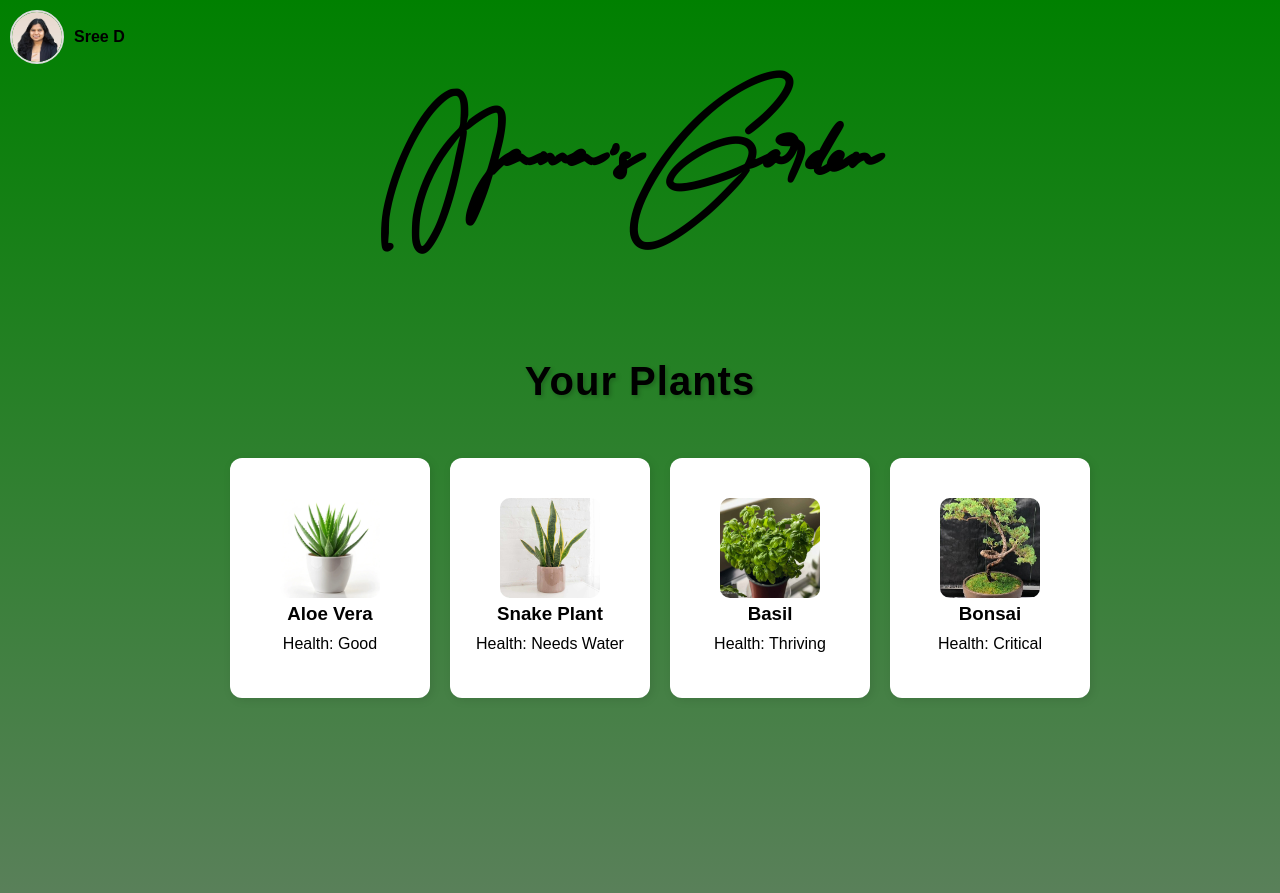
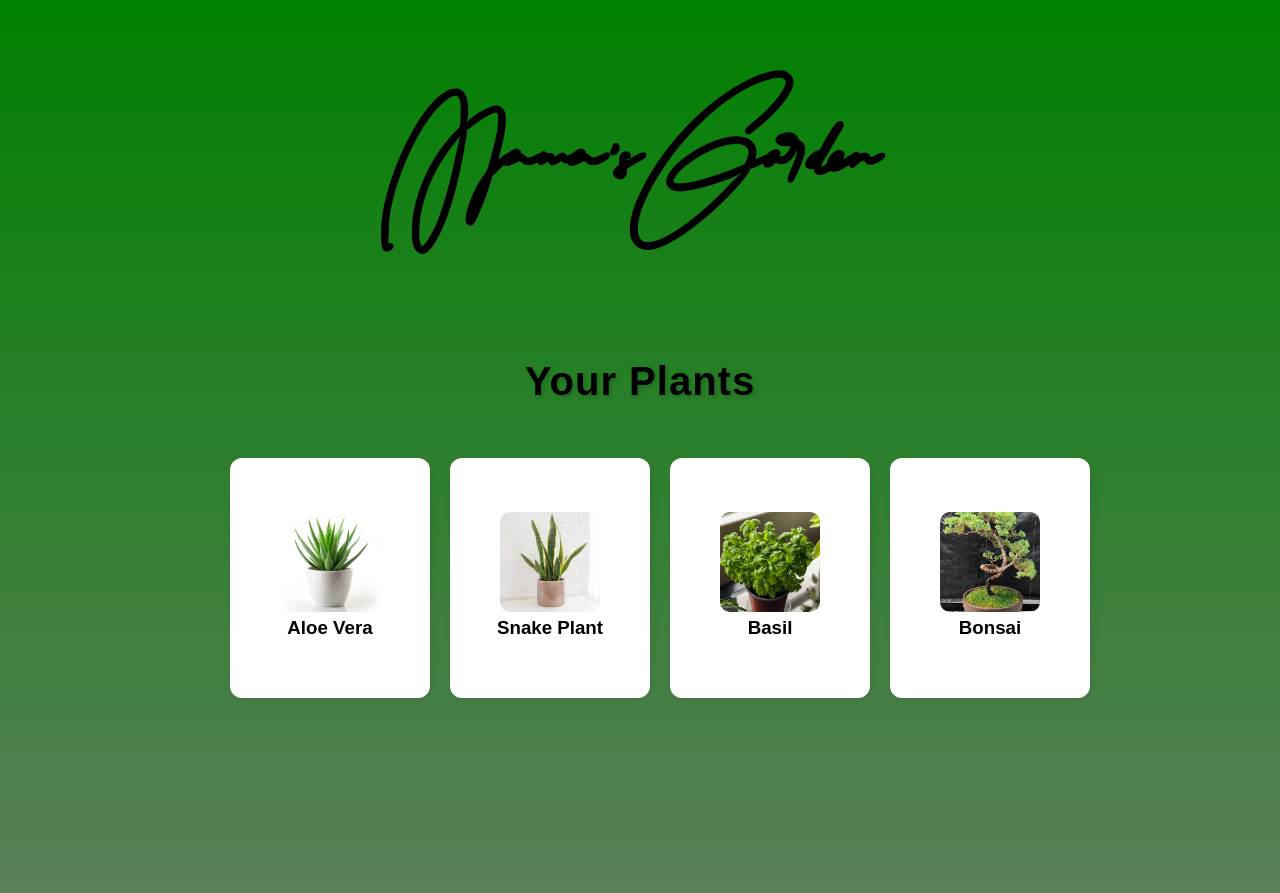
Before and after one commit to Shadowkj1/MamasGarden, a Flask app: page /dashboard in a window 1280 px wide. Shown: the top 893 px of the page. Run offline with Flask 3, Linux system fonts and the light colour scheme; a database or web service that is not in the repository returns one stand-in record (values such as "Sample title").

Commit message:
idk I am playing about now

```diff
--- a/templates/dashboard.html
+++ b/templates/dashboard.html
@@ -13,15 +13,10 @@
     <nav>
         <h1>Mama's Garden</h1>
     </nav>
-    <div class="profile-container">
-        <img src="{{ url_for('static', filename='images/profile.jpeg') }}" alt="Profile Picture" class="profile-pic">
-        <span class="profile-name">Sree D</span>
-    </div>
 
     <!-- Main Dashboard -->
     <div class="dashboard">
         <h2>Your Plants</h2>
-
 
         <div class="plant-scroll-container">
             <div class="plant-scroll">
@@ -29,7 +24,6 @@
                 <div class="plant-card">
                     <img src="{{ url_for('static', filename='images/aloevera.webp') }}" alt="Aloe Vera">
                     <h3>Aloe Vera</h3>
-                    <p class="health-status good">Health: Good</p>
                     <div class="extra-info">
                         <p>Humidity: 90%</p>
                         <p>Water Level: 90%</p>
@@ -42,7 +36,6 @@
                 <div class="plant-card">
                     <img src="{{ url_for('static', filename='images/snakeplant.jpeg') }}" alt="Snake Plant">
                     <h3>Snake Plant</h3>
-                    <p class="health-status warning">Health: Needs Water</p>
                     <div class="extra-info">
                         <p>Humidity: 80%</p>
                         <p>Water Level: 40%</p>
@@ -55,7 +48,6 @@
                 <div class="plant-card">
                     <img src="{{ url_for('static', filename='images/basil.jpg') }}" alt="Basil">
                     <h3>Basil</h3>
-                    <p class="health-status good">Health: Thriving</p>
                     <div class="extra-info">
                         <p>Humidity: 95%</p>
                         <p>Water Level: 85%</p>
@@ -69,14 +61,6 @@
                     <img src="{{ url_for('static', filename='images/k7543.jpg') }}">
                     <h3>Bonsai</h3>
 
-                    {% if plant.health == "Good" %}
-                        <p class="health-status good">Health: Thriving</p>
-                    {% elif plant.health == "Needs Water" %}
-                        <p class="health-status warning">Health: Needs Water</p>
-                    {% else %}
-                        <p class="health-status critical">Health: Critical</p>
-                    {% endif %}
-
                     <div class="extra-info">
                         <p>Humidity: {{ plant.humidity }}%</p>
                         <p>Water Level: {{ plant.water_level }}%</p>
@@ -88,7 +72,6 @@
                 {% endfor %}
             </div>
         </div>
-
     </div>
 
     <script src="{{ url_for('static', filename='script.js') }}"></script>
```
